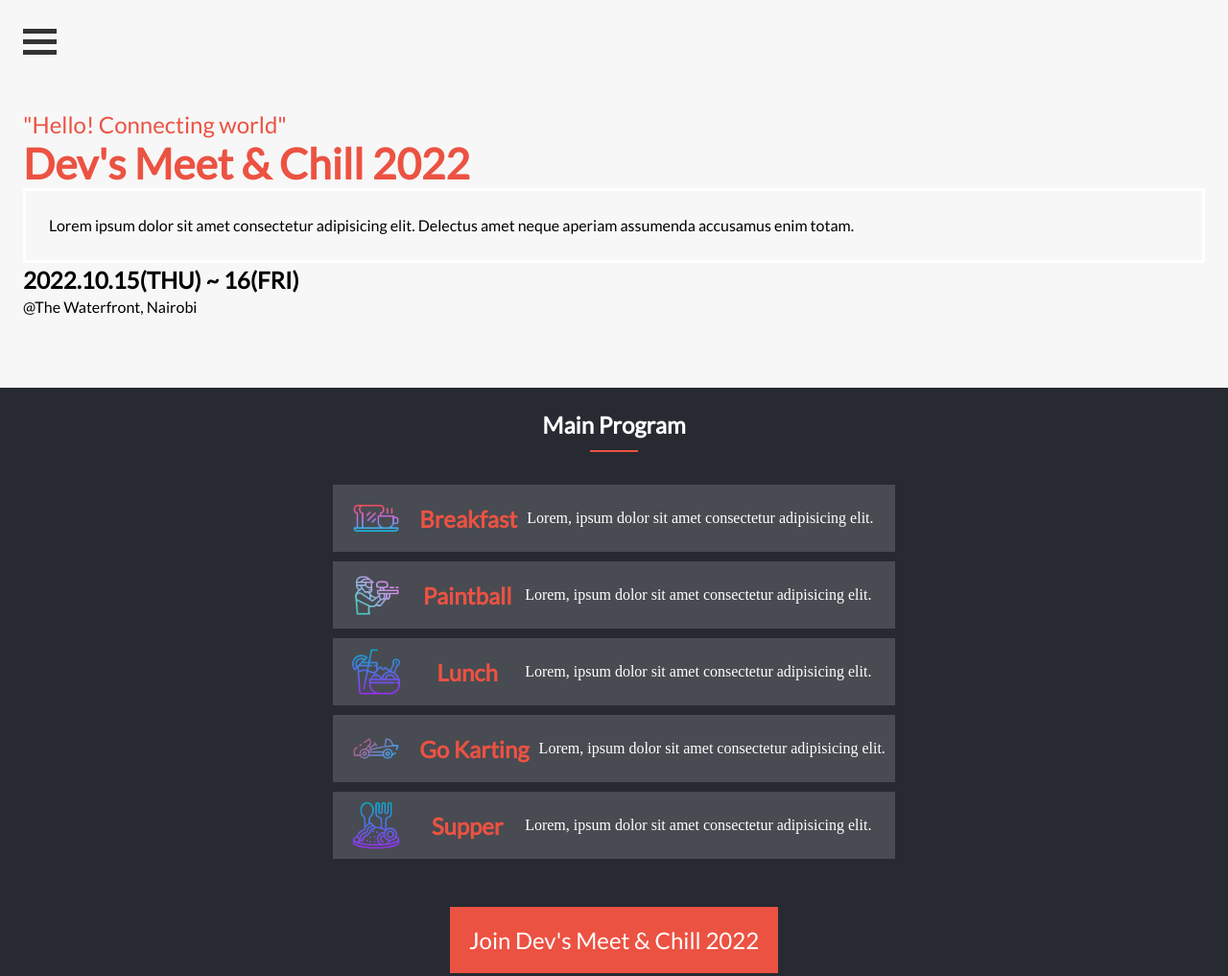
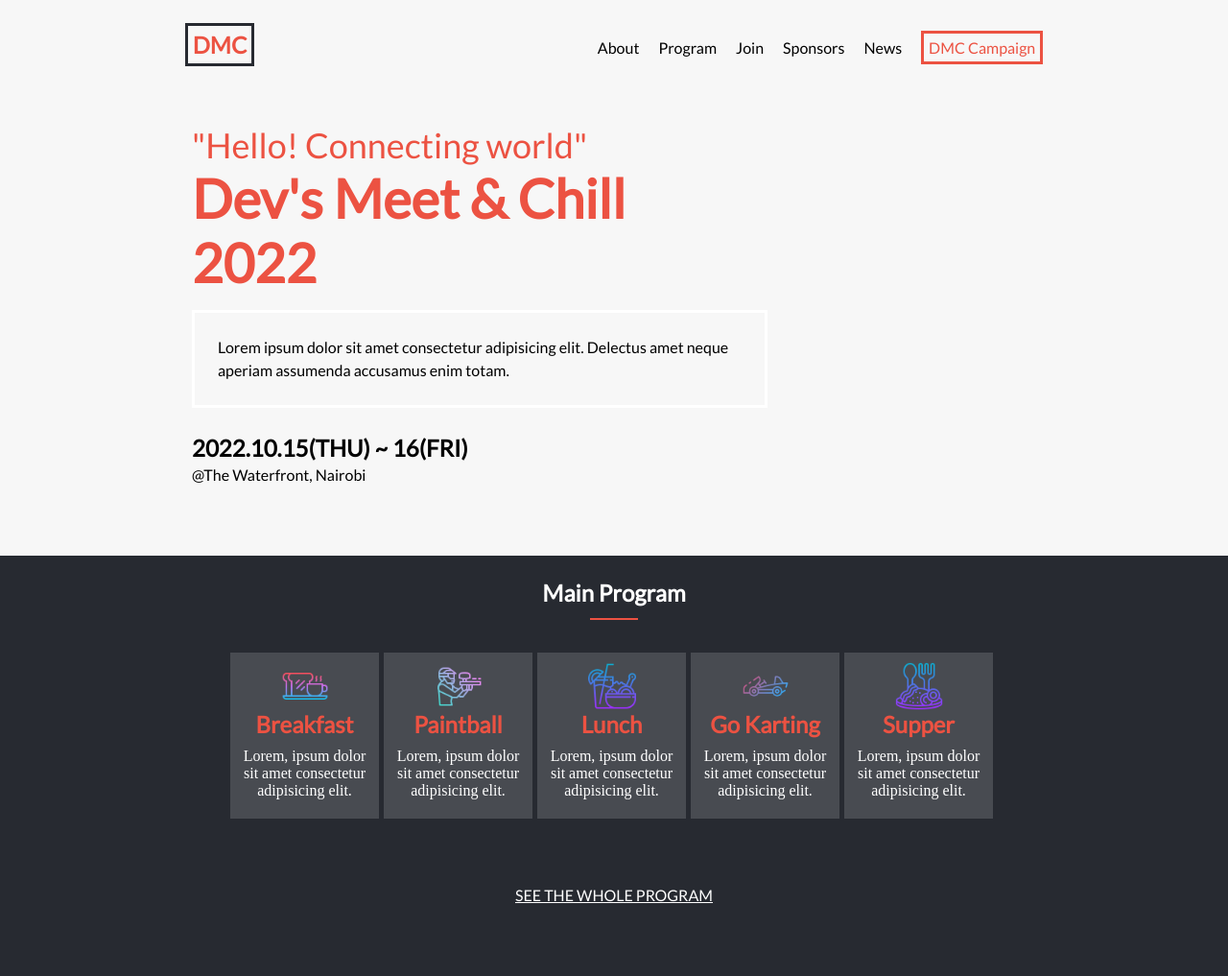
Before and after one commit to shinyenyi/devs-meet-and-chill, a website: page index.html in a window 1280 px wide. Shown: the top 1017 px of the page at 96% size. Drawn offline with Linux system fonts and the light colour scheme.

Commit message:
Creat desktop version -Implement html, css and javascript code to tweek the design as per project requirements for the desktop version

```diff
--- a/index.html
+++ b/index.html
@@ -16,6 +16,17 @@
       <div class="bar2"></div>
       <div class="bar3"></div>
     </div>
+    <nav class="nav-bar">
+      <a class="logo menu-logo" href="#home">DMC</a>
+      <ul class="toolbar-menu">
+        <li class="toolbar-menu-item"><a href="/about.html">About</a></li>
+        <li class="toolbar-menu-item"><a href="#program">Program</a></li>
+        <li class="toolbar-menu-item"><a href="#">Join</a></li>
+        <li class="toolbar-menu-item"><a href="/#sponsors">Sponsors</a></li>
+        <li class="toolbar-menu-item"><a href="#">News</a></li>
+        <li class="toolbar-menu-item campaign">DMC Campaign</li>
+      </ul>
+    </nav>
   </header>
   <div id="mobile-menu" class="displayNone">
     <ul class="mobile-menu-list">
@@ -33,7 +44,7 @@
       </li>
     </ul>
   </div>
-  <section class="headline">
+  <section id="home" class="headline">
     <p class="headline-greeting">"Hello! Connecting world"</p>
     <h1 class="headline-title">Dev's Meet & Chill 2022</h1>
     <p class="headline-paragraph">Lorem ipsum dolor sit amet consectetur adipisicing elit. Delectus amet neque aperiam
@@ -71,6 +82,7 @@
         <p class="program-paragraph">Lorem, ipsum dolor sit amet consectetur adipisicing elit.</p>
       </li>
     </ul>
+    <a href="#" class="main-program-link">SEE THE WHOLE PROGRAM</a>
     <p id="join" class="main-program-button">Join Dev's Meet & Chill 2022</p>
   </section>
   <section class="featured-speakers">
--- a/main.js
+++ b/main.js
@@ -1,3 +1,4 @@
+/* eslint-disable no-undef */
 const mobileMenu = document.getElementById('mobile-menu');
 const body = document.querySelector('.body');
 const menuItemZero = document.querySelector('.mobile-menu-item-0');
@@ -106,7 +107,6 @@ function createFeaturedSpeakers(speakers) {
 }
 
 speakers = speakers.slice(0, 2);
-createFeaturedSpeakers(speakers);
 
 viewMoreOrLess.onclick = (() => {
   viewMoreOrLessIcon.classList.toggle('rotateImage');
@@ -124,3 +124,27 @@ viewMoreOrLess.onclick = (() => {
     viewMoreOrLessText.textContent = 'LESS';
   }
 });
+
+window.addEventListener('resize', () => {
+  const screenWidth = window.innerWidth || document.documentElement.clientWidth
+    || document.body.clientWidth;
+  if (screenWidth >= 768) {
+    speakerList = '';
+    createFeaturedSpeakers(filteredSpeakers);
+  } else {
+    speakerList = '';
+    createFeaturedSpeakers(speakers);
+  }
+});
+
+window.addEventListener('load', () => {
+  const screenWidth = window.innerWidth || document.documentElement.clientWidth
+    || document.body.clientWidth;
+  if (screenWidth > 768) {
+    speakerList = '';
+    createFeaturedSpeakers(filteredSpeakers);
+  } else {
+    speakerList = '';
+    createFeaturedSpeakers(speakers);
+  }
+});
--- a/styles.css
+++ b/styles.css
@@ -92,6 +92,7 @@ header {
   color: #ec5242;
   font-family: 'Lato', sans-serif;
   font-size: 44px;
+  margin-bottom: 16px;
 }
 
 .contact {
@@ -124,6 +125,7 @@ header {
   font-family: 'Lato', sans-serif;
   line-height: 24px;
   border: 3px solid #fff;
+  margin-bottom: 24px;
 }
 
 .past-meetups {
@@ -165,6 +167,8 @@ header {
   padding: 10px;
   border: 3px solid #272a31;
   margin-top: 16px;
+  width: fit-content;
+  height: fit-content;
 }
 
 .headline-date {
@@ -371,6 +375,7 @@ footer {
   list-style: none;
   display: flex;
   flex-direction: column;
+  max-width: 800px;
 }
 
 .speaker {
@@ -447,6 +452,10 @@ footer {
   display: flex;
 }
 
+.program:hover {
+  border: 3px solid #fff;
+}
+
 .program-icon {
   display: flex;
   justify-content: center;
@@ -513,3 +522,153 @@ footer {
 .change .bar3 {
   transform: translate(0, -11px) rotate(45deg);
 }
+
+.nav-bar {
+  display: none;
+}
+
+.main-program-link {
+  display: none;
+}
+
+@media (min-width: 768px) {
+  .menu-container {
+    display: none;
+  }
+
+  .nav-bar {
+    display: flex;
+    justify-content: space-around;
+    align-items: baseline;
+  }
+
+  .toolbar-menu {
+    list-style: none;
+    display: flex;
+    align-items: baseline;
+  }
+
+  .menu-logo {
+    font-size: 24px;
+    margin-top: 0;
+    padding: 5px;
+    text-decoration: none;
+  }
+
+  .toolbar-menu-item {
+    font-family: 'Lato', sans-serif;
+    margin-left: 20px;
+  }
+
+  .toolbar-menu-item a {
+    font-family: 'Lato', sans-serif;
+    text-decoration: none;
+    color: black;
+  }
+
+  .toolbar-menu-item a:hover {
+    color: #ec5242;
+  }
+
+  .campaign {
+    color: #ec5242;
+    padding: 5px;
+    border: 3px solid #ec5242;
+  }
+
+  .headline {
+    padding-left: 100px;
+    padding-right: 60px;
+    padding-top: 36px;
+  }
+
+  .about-headline {
+    padding-top: 36px;
+  }
+
+  .about-headline-greeting,
+  .headline-greeting {
+    font-size: 36px;
+  }
+
+  .about-headline-title,
+  .headline-title {
+    font-size: 56px;
+    max-width: 500px;
+  }
+
+  .about-headline-paragraph,
+  .headline-paragraph {
+    max-width: 600px;
+  }
+
+  .programs {
+    display: flex;
+    flex-direction: row;
+  }
+
+  .program {
+    flex-direction: column;
+    margin-right: 5px;
+  }
+
+  .program-paragraph {
+    text-align: center;
+    line-height: 18px;
+    margin-top: 10px;
+    margin-bottom: 10px;
+  }
+
+  .main-program-button {
+    display: none;
+  }
+
+  .main-program-link {
+    color: #fff;
+    font-family: 'Lato', sans-serif;
+    padding: 20px;
+    margin-top: 50px;
+    margin-bottom: 50px;
+    font-size: 16px;
+    display: flex;
+    justify-content: center;
+    align-items: center;
+  }
+
+  .speakers {
+    flex-direction: row;
+    flex-wrap: wrap;
+    justify-content: center;
+    align-items: center;
+    padding-left: 36px;
+    padding-bottom: 24px;
+  }
+
+  .speaker {
+    flex-basis: 45%;
+    flex-grow: 1;
+    margin-right: 24px;
+  }
+
+  .view-more {
+    display: none;
+  }
+  .meetups {
+    display: flex;
+    margin-bottom: 24px;
+  }
+  .first-meetup {
+    margin-right: 24px;
+  }
+}
+
+@media (min-width: 1024px) {
+  .headline {
+    padding-left: 200px;
+  }
+
+  .speakers {
+    padding-left: 200px;
+    padding-right: 200px;
+  }
+}
```
Also changed, not shown: about.html (+20 -7 lines).
